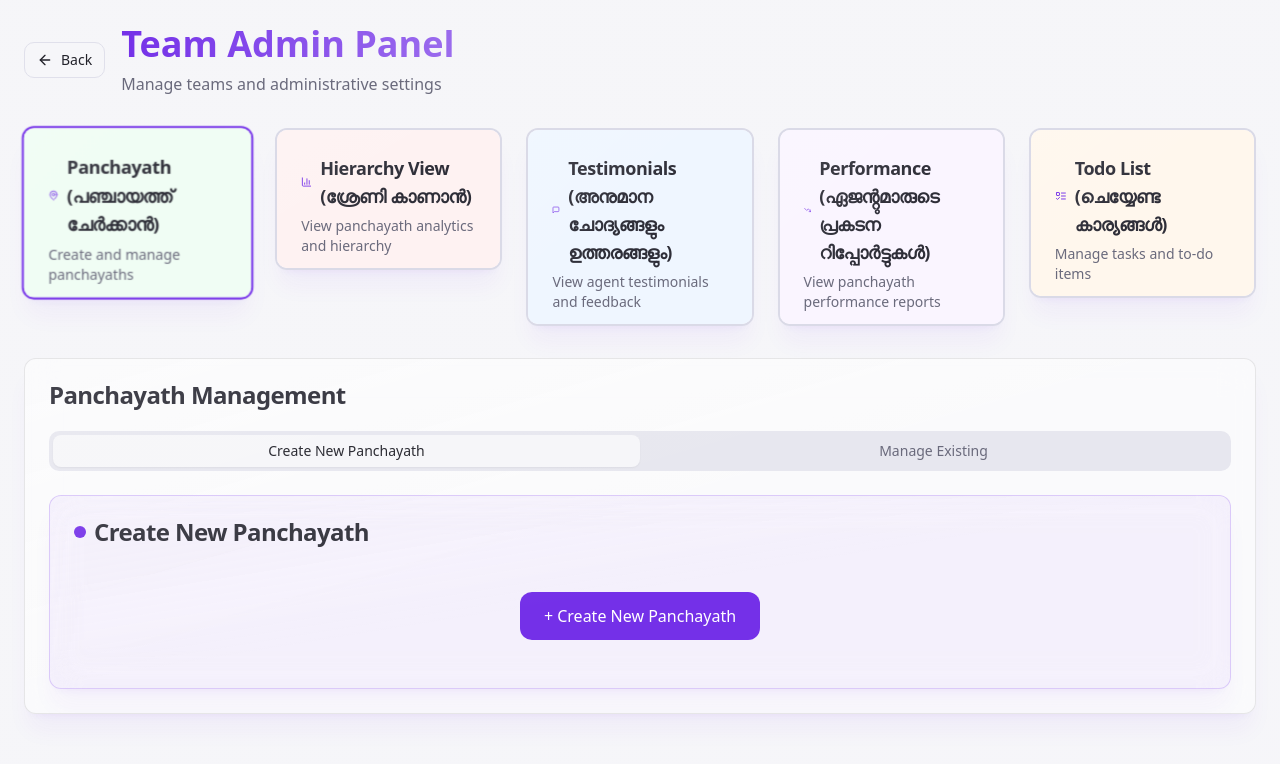
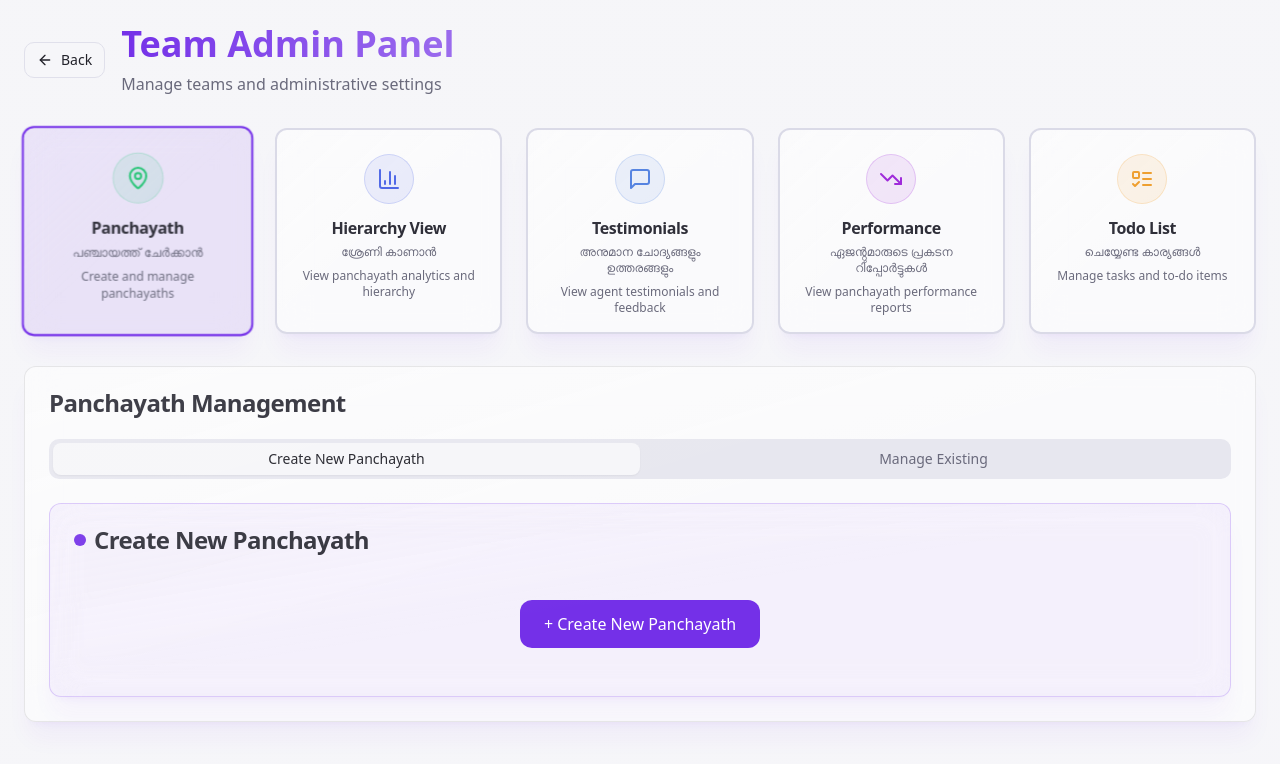
Before and after one commit to evaselfe/spacial-tasks-13, a React (Vite) app: page /admin in a window 1280 px wide. Shown: the top 764 px of the page. Built offline with nearby package versions, Linux system fonts and the light colour scheme.

Commit message:
Organize Team Admin Panel

```diff
--- a/src/components/admin/PanchayathManagement.tsx
+++ b/src/components/admin/PanchayathManagement.tsx
@@ -3,12 +3,14 @@ import { Card, CardContent, CardHeader, CardTitle } from "@/components/ui/card";
 import { Tabs, TabsContent, TabsList, TabsTrigger } from "@/components/ui/tabs";
 import { PanchayathForm } from "@/components/PanchayathForm";
 import { PanchayathSelector } from "@/components/PanchayathSelector";
+import { MapPin } from "lucide-react";
 
 export const PanchayathManagement = () => {
   const [editingPanchayath, setEditingPanchayath] = useState<any>(null);
   const [activeTab, setActiveTab] = useState("create");
   const [refreshKey, setRefreshKey] = useState(0);
   const [showCreateForm, setShowCreateForm] = useState(false);
+  const [showPanchayathList, setShowPanchayathList] = useState(false);
 
   const handlePanchayathCreatedOrUpdated = () => {
     setEditingPanchayath(null);
@@ -88,6 +90,33 @@ export const PanchayathManagement = () => {
                 </CardTitle>
               </CardHeader>
               <CardContent>
+                {!showPanchayathList ? (
+                  <div className="text-center py-8">
+                    <div className="mb-4">
+                      <MapPin className="h-12 w-12 text-muted-foreground mx-auto mb-2" />
+                      <h3 className="text-lg font-semibold mb-2">View Panchayath List</h3>
+                      <p className="text-muted-foreground mb-6">
+                        Click the button below to load and manage existing panchayaths
+                      </p>
+                    </div>
+                    <button
+                      onClick={() => setShowPanchayathList(true)}
+                      className="px-6 py-3 bg-primary text-primary-foreground rounded-lg hover:bg-primary/80 transition-colors font-medium"
+                    >
+                      Show Panchayath List
+                    </button>
+                  </div>
+                ) : (
+                  <div className="space-y-4">
+                    <div className="flex justify-between items-center">
+                      <h3 className="text-lg font-semibold">Panchayath List</h3>
+                      <button
+                        onClick={() => setShowPanchayathList(false)}
+                        className="text-muted-foreground hover:text-foreground text-xl"
+                      >
+                        ×
+                      </button>
+                    </div>
                     <PanchayathSelector
                       key={refreshKey}
                       onPanchayathSelect={() => {}}
@@ -97,6 +126,8 @@ export const PanchayathManagement = () => {
                         setActiveTab("create");
                       }}
                     />
+                  </div>
+                )}
               </CardContent>
             </Card>
           </TabsContent>
--- a/src/pages/TeamAdmin.tsx
+++ b/src/pages/TeamAdmin.tsx
@@ -33,73 +33,98 @@ const TeamAdmin = () => {
         </div>
 
         {/* Admin Navigation Cards */}
-        <div className="grid grid-cols-1 md:grid-cols-5 gap-4 sm:gap-6 mb-6 sm:mb-8">
+        <div className="grid grid-cols-1 sm:grid-cols-2 lg:grid-cols-3 xl:grid-cols-5 gap-4 sm:gap-6 mb-6 sm:mb-8">
           <div className={`cursor-pointer transition-all duration-300 hover:scale-[1.02] ${activeTab === "panchayath" ? "scale-[1.02]" : ""}`} onClick={() => setActiveTab("panchayath")}>
-            <Card className={`relative overflow-hidden border-2 transition-all duration-300 ${activeTab === "panchayath" ? "border-primary shadow-xl bg-primary/10" : "border-border hover:border-primary/50 hover:shadow-lg"}`}>
-              <CardHeader className="pb-3 bg-green-50">
-                <div className="flex items-center gap-2">
-                  <MapPin className="h-5 w-5 text-primary" />
-                  <CardTitle className="text-lg">Panchayath (പഞ്ചായത്ത് ചേർക്കാൻ)</CardTitle>
+            <Card className={`h-full relative overflow-hidden border-2 transition-all duration-300 ${activeTab === "panchayath" ? "border-primary shadow-xl bg-primary/10" : "border-border hover:border-primary/50 hover:shadow-lg"}`}>
+              <CardHeader className="pb-4">
+                <div className="flex flex-col items-center text-center gap-3">
+                  <div className="p-3 rounded-full bg-coordinator/10 border border-coordinator/20">
+                    <MapPin className="h-6 w-6 text-coordinator" />
                   </div>
-                <CardDescription>
+                  <div>
+                    <CardTitle className="text-base font-semibold mb-1">Panchayath</CardTitle>
+                    <p className="text-xs text-muted-foreground mb-2">പഞ്ചായത്ത് ചേർക്കാൻ</p>
+                    <CardDescription className="text-xs">
                       Create and manage panchayaths
                     </CardDescription>
+                  </div>
+                </div>
               </CardHeader>
             </Card>
           </div>
 
           <div className={`cursor-pointer transition-all duration-300 hover:scale-[1.02] ${activeTab === "analytics" ? "scale-[1.02]" : ""}`} onClick={() => setActiveTab("analytics")}>
-            <Card className={`relative overflow-hidden border-2 transition-all duration-300 ${activeTab === "analytics" ? "border-primary shadow-xl bg-primary/10" : "border-border hover:border-primary/50 hover:shadow-lg"}`}>
-              <CardHeader className="pb-3 bg-red-50">
-                <div className="flex items-center gap-2">
-                  <BarChart3 className="h-5 w-5 text-primary" />
-                  <CardTitle className="text-lg">Hierarchy View (ശ്രേണി കാണാൻ)</CardTitle>
+            <Card className={`h-full relative overflow-hidden border-2 transition-all duration-300 ${activeTab === "analytics" ? "border-primary shadow-xl bg-primary/10" : "border-border hover:border-primary/50 hover:shadow-lg"}`}>
+              <CardHeader className="pb-4">
+                <div className="flex flex-col items-center text-center gap-3">
+                  <div className="p-3 rounded-full bg-supervisor/10 border border-supervisor/20">
+                    <BarChart3 className="h-6 w-6 text-supervisor" />
                   </div>
-                <CardDescription>
+                  <div>
+                    <CardTitle className="text-base font-semibold mb-1">Hierarchy View</CardTitle>
+                    <p className="text-xs text-muted-foreground mb-2">ശ്രേണി കാണാൻ</p>
+                    <CardDescription className="text-xs">
                       View panchayath analytics and hierarchy
                     </CardDescription>
+                  </div>
+                </div>
               </CardHeader>
             </Card>
           </div>
 
           <div className={`cursor-pointer transition-all duration-300 hover:scale-[1.02] ${activeTab === "testimonials" ? "scale-[1.02]" : ""}`} onClick={() => setActiveTab("testimonials")}>
-            <Card className={`relative overflow-hidden border-2 transition-all duration-300 ${activeTab === "testimonials" ? "border-primary shadow-xl bg-primary/10" : "border-border hover:border-primary/50 hover:shadow-lg"}`}>
-              <CardHeader className="pb-3 bg-blue-50">
-                <div className="flex items-center gap-2">
-                  <MessageSquare className="h-5 w-5 text-primary" />
-                  <CardTitle className="text-lg">Testimonials (അനുമാന ചോദ്യങ്ങളും ഉത്തരങ്ങളും)</CardTitle>
+            <Card className={`h-full relative overflow-hidden border-2 transition-all duration-300 ${activeTab === "testimonials" ? "border-primary shadow-xl bg-primary/10" : "border-border hover:border-primary/50 hover:shadow-lg"}`}>
+              <CardHeader className="pb-4">
+                <div className="flex flex-col items-center text-center gap-3">
+                  <div className="p-3 rounded-full bg-accent/10 border border-accent/20">
+                    <MessageSquare className="h-6 w-6 text-accent" />
                   </div>
-                <CardDescription>
+                  <div>
+                    <CardTitle className="text-base font-semibold mb-1">Testimonials</CardTitle>
+                    <p className="text-xs text-muted-foreground mb-2">അനുമാന ചോദ്യങ്ങളും ഉത്തരങ്ങളും</p>
+                    <CardDescription className="text-xs">
                       View agent testimonials and feedback
                     </CardDescription>
+                  </div>
+                </div>
               </CardHeader>
             </Card>
           </div>
 
           <div className={`cursor-pointer transition-all duration-300 hover:scale-[1.02] ${activeTab === "performance" ? "scale-[1.02]" : ""}`} onClick={() => setActiveTab("performance")}>
-            <Card className={`relative overflow-hidden border-2 transition-all duration-300 ${activeTab === "performance" ? "border-primary shadow-xl bg-primary/10" : "border-border hover:border-primary/50 hover:shadow-lg"}`}>
-              <CardHeader className="pb-3 bg-purple-50">
-                <div className="flex items-center gap-2">
-                  <TrendingDown className="h-5 w-5 text-primary" />
-                  <CardTitle className="text-left text-lg px-0 my-0 mx-0">Performance (ഏജൻ്റുമാരുടെ പ്രകടന റിപ്പോർട്ടുകൾ)</CardTitle>
+            <Card className={`h-full relative overflow-hidden border-2 transition-all duration-300 ${activeTab === "performance" ? "border-primary shadow-xl bg-primary/10" : "border-border hover:border-primary/50 hover:shadow-lg"}`}>
+              <CardHeader className="pb-4">
+                <div className="flex flex-col items-center text-center gap-3">
+                  <div className="p-3 rounded-full bg-pro/10 border border-pro/20">
+                    <TrendingDown className="h-6 w-6 text-pro" />
                   </div>
-                <CardDescription>
+                  <div>
+                    <CardTitle className="text-base font-semibold mb-1">Performance</CardTitle>
+                    <p className="text-xs text-muted-foreground mb-2">ഏജൻ്റുമാരുടെ പ്രകടന റിപ്പോർട്ടുകൾ</p>
+                    <CardDescription className="text-xs">
                       View panchayath performance reports
                     </CardDescription>
+                  </div>
+                </div>
               </CardHeader>
             </Card>
           </div>
 
           <div className={`cursor-pointer transition-all duration-300 hover:scale-[1.02] ${activeTab === "todo" ? "scale-[1.02]" : ""}`} onClick={() => setActiveTab("todo")}>
-            <Card className={`relative overflow-hidden border-2 transition-all duration-300 ${activeTab === "todo" ? "border-primary shadow-xl bg-primary/10" : "border-border hover:border-primary/50 hover:shadow-lg"}`}>
-              <CardHeader className="pb-3 bg-orange-50">
-                <div className="flex items-center gap-2">
-                  <ListTodo className="h-5 w-5 text-primary" />
-                  <CardTitle className="text-lg">Todo List (ചെയ്യേണ്ട കാര്യങ്ങൾ)</CardTitle>
+            <Card className={`h-full relative overflow-hidden border-2 transition-all duration-300 ${activeTab === "todo" ? "border-primary shadow-xl bg-primary/10" : "border-border hover:border-primary/50 hover:shadow-lg"}`}>
+              <CardHeader className="pb-4">
+                <div className="flex flex-col items-center text-center gap-3">
+                  <div className="p-3 rounded-full bg-group-leader/10 border border-group-leader/20">
+                    <ListTodo className="h-6 w-6 text-group-leader" />
                   </div>
-                <CardDescription>
+                  <div>
+                    <CardTitle className="text-base font-semibold mb-1">Todo List</CardTitle>
+                    <p className="text-xs text-muted-foreground mb-2">ചെയ്യേണ്ട കാര്യങ്ങൾ</p>
+                    <CardDescription className="text-xs">
                       Manage tasks and to-do items
                     </CardDescription>
+                  </div>
+                </div>
               </CardHeader>
             </Card>
           </div>
```
Lines whose indentation alone changed are shown as unchanged.
